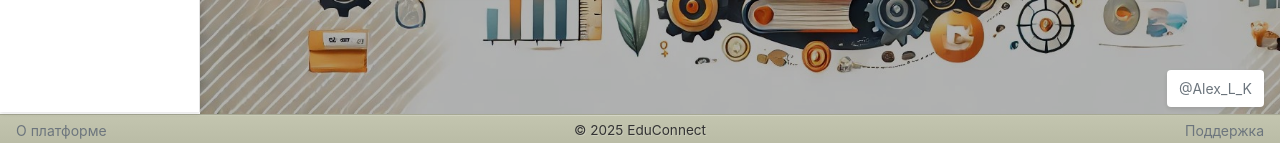
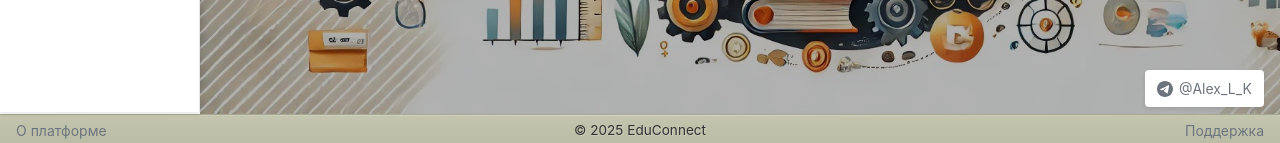
Before and after one commit to Alex-L-K-free/EduConnect, a React (Create React App) app in the folder educonnect/frontend/: page / in a window 1280 px wide. Both pictures are taken after a click on the button "Поддержка". Shown: the part 654-797 px from the top of the page. Built offline with nearby package versions, Linux system fonts and the light colour scheme.

Commit message:
оптимизация футера (пункт поддержка с иконкой и кликаб)

```diff
--- a/educonnect/frontend/src/components/layout/Footer.js
+++ b/educonnect/frontend/src/components/layout/Footer.js
@@ -44,6 +44,9 @@ const Footer = () => {
                   rel="noopener noreferrer"
                   className="telegram-link"
                 >
+                  <svg className="telegram-icon" width="16" height="16" viewBox="0 0 16 16" fill="currentColor" xmlns="http://www.w3.org/2000/svg">
+                    <path d="M16 8C16 12.4183 12.4183 16 8 16C3.58172 16 0 12.4183 0 8C0 3.58172 3.58172 0 8 0C12.4183 0 16 3.58172 16 8ZM8.28479 5.98895C7.50229 6.31245 5.93729 6.97345 3.59979 7.96295C3.23729 8.10645 3.04979 8.24695 3.03729 8.38445C3.01479 8.62195 3.31229 8.71595 3.71479 8.84695L3.91479 8.91695C4.30979 9.04995 4.84229 9.20445 5.12479 9.21045C5.37979 9.21595 5.66229 9.11495 5.97229 8.90645C8.14729 7.44645 9.27229 6.71145 9.34729 6.70145C9.39979 6.69445 9.47229 6.68545 9.52229 6.72945C9.57229 6.77345 9.56729 6.85645 9.56229 6.88045C9.52979 7.02395 8.30729 8.16745 7.67729 8.75195C7.48729 8.92645 7.35229 9.05145 7.32229 9.08295C7.25729 9.15045 7.19079 9.21495 7.12729 9.27645C6.73729 9.65145 6.44229 9.93645 7.14479 10.4C7.48229 10.6359 7.75229 10.8305 8.02129 11.0245C8.31479 11.2364 8.60729 11.4475 8.98979 11.7105C9.09479 11.7865 9.19479 11.8655 9.29229 11.942C9.63729 12.2255 9.94729 12.4805 10.3323 12.442C10.5523 12.419 10.7798 12.2145 10.8948 11.6055C11.2198 9.96645 11.8573 6.39145 12.0048 4.96945C12.0173 4.83245 12.0133 4.66495 12.0098 4.59295C12.0068 4.52095 11.9958 4.41945 11.9123 4.34445C11.8123 4.25445 11.6548 4.23245 11.5848 4.23345C11.2948 4.23745 10.8498 4.38895 8.28479 5.98895Z"/>
+                  </svg>
                   @Alex_L_K
                 </a>
               )}
@@ -53,6 +56,9 @@ const Footer = () => {
               className="footer-link"
               onClick={handleSupportClick}
             >
+              {/* <svg className="telegram-icon" width="16" height="16" viewBox="0 0 16 16" fill="currentColor" xmlns="http://www.w3.org/2000/svg">
+                <path d="M16 8C16 12.4183 12.4183 16 8 16C3.58172 16 0 12.4183 0 8C0 3.58172 3.58172 0 8 0C12.4183 0 16 3.58172 16 8ZM8.28479 5.98895C7.50229 6.31245 5.93729 6.97345 3.59979 7.96295C3.23729 8.10645 3.04979 8.24695 3.03729 8.38445C3.01479 8.62195 3.31229 8.71595 3.71479 8.84695L3.91479 8.91695C4.30979 9.04995 4.84229 9.20445 5.12479 9.21045C5.37979 9.21595 5.66229 9.11495 5.97229 8.90645C8.14729 7.44645 9.27229 6.71145 9.34729 6.70145C9.39979 6.69445 9.47229 6.68545 9.52229 6.72945C9.57229 6.77345 9.56729 6.85645 9.56229 6.88045C9.52979 7.02395 8.30729 8.16745 7.67729 8.75195C7.48729 8.92645 7.35229 9.05145 7.32229 9.08295C7.25729 9.15045 7.19079 9.21495 7.12729 9.27645C6.73729 9.65145 6.44229 9.93645 7.14479 10.4C7.48229 10.6359 7.75229 10.8305 8.02129 11.0245C8.31479 11.2364 8.60729 11.4475 8.98979 11.7105C9.09479 11.7865 9.19479 11.8655 9.29229 11.942C9.63729 12.2255 9.94729 12.4805 10.3323 12.442C10.5523 12.419 10.7798 12.2145 10.8948 11.6055C11.2198 9.96645 11.8573 6.39145 12.0048 4.96945C12.0173 4.83245 12.0133 4.66495 12.0098 4.59295C12.0068 4.52095 11.9958 4.41945 11.9123 4.34445C11.8123 4.25445 11.6548 4.23245 11.5848 4.23345C11.2948 4.23745 10.8498 4.38895 8.28479 5.98895Z"/>
+              </svg> */}
               Поддержка
             </button>
           </div>
--- a/educonnect/frontend/src/styles/layout/Footer.scss
+++ b/educonnect/frontend/src/styles/layout/Footer.scss
@@ -49,6 +49,9 @@
     padding: 0;
     font-family: inherit;
     font-size: inherit;
+    display: flex;
+    align-items: center;
+    gap: 6px;
 
     &:first-child:not(.footer-support .footer-link) {
       position: absolute;
@@ -62,7 +65,9 @@
   }
 
   .telegram-link {
-    display: block;
+    display: flex;
+    align-items: center;
+    gap: 6px;
     color: #6c757d;
     text-decoration: none;
     font-family: inherit;
@@ -79,6 +84,10 @@
       color: #0056b3;
       text-decoration: underline;
     }
+  }
+
+  .telegram-icon {
+    flex-shrink: 0;
   }
 }
 
```
